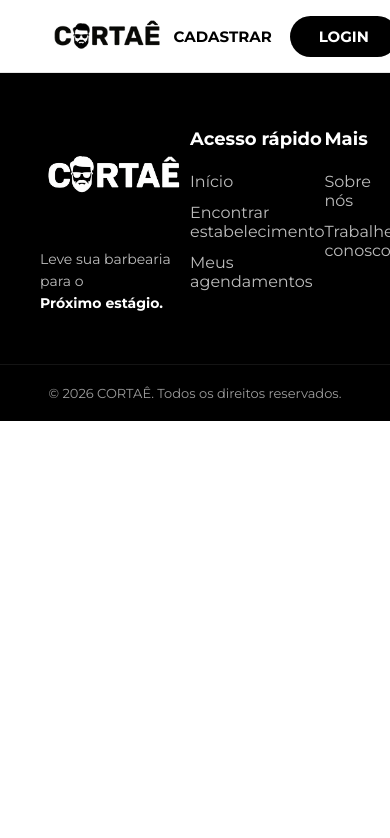
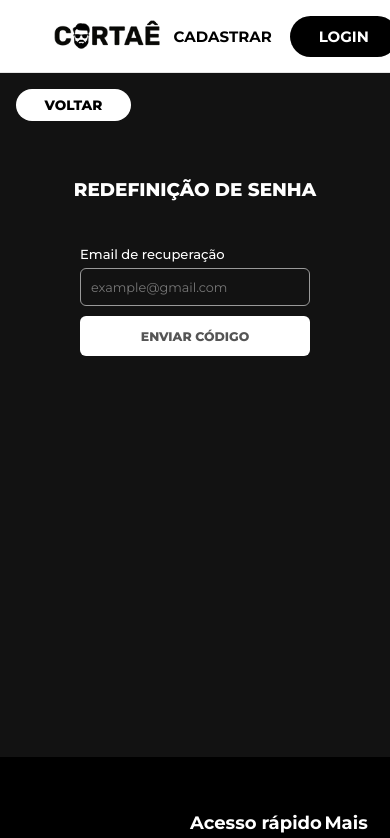
Before and after one commit to joaovitorgc/Corta--Front, a React (Vite) app in the folder cortae-front-end/: page /redefinirsenha in a window 390 px wide. Shown: the top 838 px of the page. Built offline with nearby package versions, Linux system fonts and the light colour scheme.

Commit message:
feat: página redefinir senha
Criação da Página de redefinição de senha

```diff
--- a/cortae-front-end/src/App.jsx
+++ b/cortae-front-end/src/App.jsx
@@ -4,6 +4,7 @@ import Footer from "./components/Footer/footer.jsx";
 import Home from "./pages/Home/Home.jsx";
 import Login from "./pages/Login/login.jsx";
 import Cadastro from "./pages/Cadastro/cadastro.jsx";
+import RedefinicaoSenha from "./pages/RedefinacaoSenha/RedefinacaoSenha.jsx";
 
 function App() {
     return (
@@ -14,6 +15,7 @@ function App() {
                 <Route path="/" element={<Home />} />
                 <Route path="/login" element={<Login />} />
                 <Route path="/cadastro" element={<Cadastro />} />
+                <Route path="/redefinirsenha" element={<RedefinicaoSenha />} />
             </Routes>
 
             <Footer />
--- a/cortae-front-end/src/pages/Cadastro/cadastro.module.css
+++ b/cortae-front-end/src/pages/Cadastro/cadastro.module.css
@@ -4,7 +4,6 @@
     display: flex;
     background-color: #121212;
 }
-
 
 .areaFormulario {
     flex: 1;
@@ -14,7 +13,6 @@
     padding: 50px 40px;
     background-color: #121212;
 }
-
 
 .cartaoCadastro {
     width: 100%;
@@ -29,15 +27,13 @@
 }
 
 .titulo {
-    margin: 0 0 22px;
+    margin: 0 0 28px;
     color: #000000;
-    font-size: 1.5rem;
+    font-size: 1.7rem;
     font-weight: 900;
     font-style: italic;
     text-align: center;
 }
-
-
 
 .formulario {
     width: 100%;
@@ -45,47 +41,45 @@
     flex-direction: column;
 }
 
-
 .grupoEntrada {
     width: 100%;
     display: flex;
     flex-direction: column;
-    margin-bottom: 14px;
+    margin-bottom: 18px;
 }
 
 .rotulo {
     color: #111111;
-    font-size: 0.7rem;
+    font-size: 0.85rem;
     font-weight: 700;
-    margin-bottom: 4px;
+    margin-bottom: 6px;
 }
 
 .entrada {
     width: 100%;
-    padding: 8px 0;
+    padding: 10px 0;
     border: none;
-    border-bottom: 1px solid #999999;
+    border-bottom: 1.5px solid #999999;
     background-color: transparent;
     color: #111111;
-    font-size: 0.85rem;
+    font-size: 1rem;
     outline: none;
     box-sizing: border-box;
 }
-
 
 .entrada:focus {
     border-bottom-color: #000000;
 }
 
 .botaoCadastrar {
-    width: 175px;
-    margin: 16px auto 0;
-    padding: 7px 10px;
+    width: 200px;
+    margin: 18px auto 0;
+    padding: 10px 12px;
     background-color: #ffffff;
     color: #000000;
     border: 1px solid #777777;
-    border-radius: 5px;
-    font-size: 0.75rem;
+    border-radius: 6px;
+    font-size: 0.85rem;
     font-weight: 800;
     cursor: pointer;
     transition: background-color 0.2s ease, transform 0.2s ease;
@@ -102,30 +96,29 @@
     display: flex;
     flex-direction: column;
     align-items: center;
-    margin-top: 14px;
+    margin-top: 20px;
 }
 
 .textoLogin {
-    margin: 0 0 7px;
+    margin: 0 0 9px;
     color: #000000;
-    font-size: 0.7rem;
+    font-size: 0.85rem;
     font-weight: 700;
     text-align: center;
 }
 
 .botaoLogin {
-    width: 175px;
-    padding: 7px 10px;
+    width: 200px;
+    padding: 10px 12px;
     background-color: #000000;
     color: #ffffff;
     border: none;
-    border-radius: 4px;
-    font-size: 0.75rem;
+    border-radius: 5px;
+    font-size: 0.85rem;
     font-weight: 800;
     cursor: pointer;
     transition: background-color 0.2s ease, transform 0.2s ease;
 }
-
 
 .botaoLogin:hover {
     background-color: #292929;
@@ -142,7 +135,6 @@
     background-repeat: no-repeat;
 }
 
-
 .sobreposicaoImagem {
     position: absolute;
     inset: 0;
@@ -155,7 +147,6 @@
 }
 
 @media (max-width: 850px) {
-
     .container {
         min-height: calc(100vh - 160px);
     }
@@ -173,9 +164,7 @@
     }
 }
 
-
 @media (max-width: 480px) {
-
     .areaFormulario {
         padding: 25px 15px;
     }
@@ -186,6 +175,6 @@
     }
 
     .titulo {
-        font-size: 1.15rem;
+        font-size: 1.3rem;
     }
 }
--- a/cortae-front-end/src/pages/Login/login.jsx
+++ b/cortae-front-end/src/pages/Login/login.jsx
@@ -1,5 +1,6 @@
 import styles from './Login.module.css';
 import {useState} from "react";
+import {Link} from "react-router-dom";
 
 export default function Login() {
     const [email, setEmail] = useState('');
@@ -44,9 +45,9 @@ export default function Login() {
                         </div>
 
                         <div className={styles.forgotPasswordWrapper}>
-                            <a href="#redefinir" className={styles.forgotPasswordLink}>
+                            <Link to="/redefinirsenha" className={styles.forgotPasswordLink}>
                                 Esqueci minha Senha? Redefinir
-                            </a>
+                            </Link>
                         </div>
 
                         <button type="submit" className={styles.btnEntrar}>
--- /dev/null
+++ b/cortae-front-end/src/pages/RedefinacaoSenha/RedefinacaoSenha.jsx
@@ -0,0 +1,77 @@
+import styles from './RedefinicaoSenha.module.css';
+import { useState } from 'react';
+
+export default function RedefinicaoSenha() {
+    const [email, setEmail] = useState('');
+
+    const handleSubmit = (e) => {
+        e.preventDefault();
+        console.log('Código solicitado para:', email);
+    };
+
+    const voltar = () => {
+        window.history.back();
+    };
+
+    return (
+        <main className={styles.container}>
+
+            <button
+                type="button"
+                className={styles.botaoVoltar}
+                onClick={voltar}
+            >
+                VOLTAR
+            </button>
+
+            {/* Área central */}
+            <section className={styles.areaRedefinicao}>
+
+                <div className={styles.conteudo}>
+
+                    <h1 className={styles.titulo}>
+                        REDEFINIÇÃO DE SENHA
+                    </h1>
+
+                    <form
+                        onSubmit={handleSubmit}
+                        className={styles.formulario}
+                    >
+
+                        <div className={styles.grupoEntrada}>
+
+                            <label
+                                htmlFor="email"
+                                className={styles.rotulo}
+                            >
+                                Email de recuperação
+                            </label>
+
+                            <input
+                                type="email"
+                                id="email"
+                                placeholder="example@gmail.com"
+                                value={email}
+                                onChange={(e) => setEmail(e.target.value)}
+                                className={styles.entrada}
+                                required
+                            />
+
+                        </div>
+
+                        <button
+                            type="submit"
+                            className={styles.botaoEnviar}
+                        >
+                            ENVIAR CÓDIGO
+                        </button>
+
+                    </form>
+
+                </div>
+
+            </section>
+
+        </main>
+    );
+}
--- /dev/null
+++ b/cortae-front-end/src/pages/RedefinacaoSenha/RedefinicaoSenha.module.css
@@ -0,0 +1,223 @@
+.container {
+    position: relative;
+
+    width: 100%;
+    min-height: calc(100vh - 160px);
+
+    background-color: #121212;
+
+    display: flex;
+    flex-direction: column;
+}
+
+.botaoVoltar {
+    position: absolute;
+    top: 16px;
+    left: 24px;
+    width: 130px;
+    height: 34px;
+    background-color: #ffffff;
+    color: #000000;
+    border: none;
+    border-radius: 20px;
+
+    font-size: 0.85rem;
+    font-weight: 800;
+
+    cursor: pointer;
+
+    transition: 0.2s ease;
+}
+
+.botaoVoltar:hover {
+    background-color: #dddddd;
+    transform: translateY(-1px);
+}
+
+
+/* ============================= */
+/* ÁREA CENTRAL */
+/* ============================= */
+
+.areaRedefinicao {
+    width: 100%;
+    flex: 1;
+
+    display: flex;
+    justify-content: center;
+    align-items: flex-start;
+
+    box-sizing: border-box;
+
+    padding-top: 120px;
+}
+
+
+/* ============================= */
+/* CONTEÚDO */
+/* ============================= */
+
+.conteudo {
+    width: 100%;
+    max-width: 450px;
+
+    display: flex;
+    flex-direction: column;
+    align-items: center;
+}
+
+
+/* ============================= */
+/* TÍTULO */
+/* ============================= */
+
+.titulo {
+    margin: 0 0 55px;
+
+    color: #ffffff;
+
+    font-size: 1.35rem;
+    font-weight: 800;
+
+    text-align: center;
+}
+
+
+/* ============================= */
+/* FORMULÁRIO */
+/* ============================= */
+
+.formulario {
+    width: 240px;
+
+    display: flex;
+    flex-direction: column;
+}
+
+
+/* ============================= */
+/* CAMPO */
+/* ============================= */
+
+.grupoEntrada {
+    width: 100%;
+
+    display: flex;
+    flex-direction: column;
+}
+
+
+.rotulo {
+    margin-bottom: 6px;
+
+    color: #ffffff;
+
+    font-size: 0.82rem;
+    font-weight: 500;
+}
+
+
+.entrada {
+    width: 100%;
+    height: 40px;
+
+    padding: 8px 10px;
+
+    box-sizing: border-box;
+
+    background-color: #121212;
+
+    border: 1px solid #999999;
+    border-radius: 6px;
+
+    color: #ffffff;
+
+    font-size: 0.8rem;
+
+    outline: none;
+
+    transition: border-color 0.2s ease;
+}
+
+
+.entrada::placeholder {
+    color: #777777;
+}
+
+
+.entrada:focus {
+    border-color: #ffffff;
+}
+
+
+/* ============================= */
+/* BOTÃO ENVIAR */
+/* ============================= */
+
+.botaoEnviar {
+    width: 240px;
+    height: 40px;
+
+    margin-top: 10px;
+
+    background-color: #ffffff;
+    color: #555555;
+
+    border: none;
+    border-radius: 6px;
+
+    font-size: 0.78rem;
+    font-weight: 800;
+
+    cursor: pointer;
+
+    transition: 0.2s ease;
+}
+
+
+.botaoEnviar:hover {
+    background-color: #dddddd;
+    color: #000000;
+
+    transform: translateY(-1px);
+}
+
+
+/* ============================= */
+/* RESPONSIVIDADE */
+/* ============================= */
+
+@media (max-width: 600px) {
+
+    .botaoVoltar {
+        left: 16px;
+
+        width: 115px;
+        height: 32px;
+    }
+
+    .areaRedefinicao {
+        padding-top: 105px;
+    }
+
+    .conteudo {
+        max-width: 350px;
+    }
+
+    .titulo {
+        font-size: 1.15rem;
+        margin-bottom: 45px;
+    }
+
+    .formulario {
+        width: 230px;
+    }
+
+    .botaoEnviar {
+        width: 230px;
+    }
+
+    .entrada {
+        height: 38px;
+    }
+}
```
